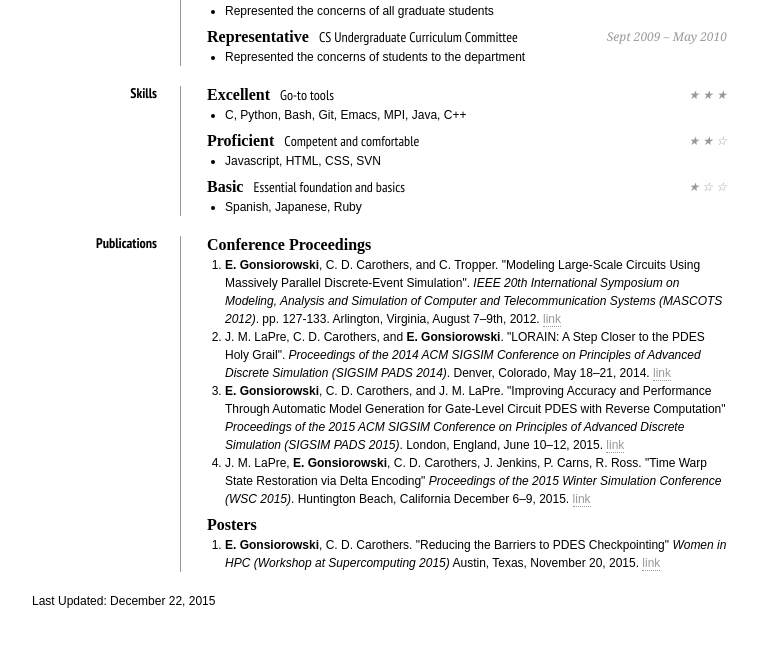
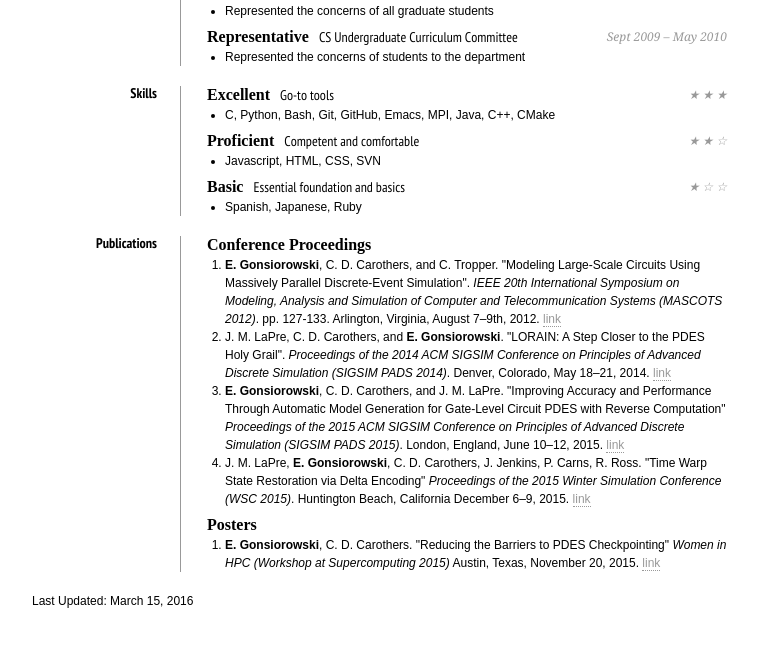
Before and after one commit to gonsie/gonsie.github.io, a Jekyll site: the page index.html, which Jekyll copies as it is, in a window 1280 px wide. Shown: the part 1133-1800 px from the top of the page, without its empty margins (258-1021 px from the left). Built offline with Jekyll 4.4.1, drawn with Linux system fonts in a browser that asks for light colours; some web fonts are replaced.

Commit message:
added CMake

```diff
--- a/index.html
+++ b/index.html
@@ -235,7 +235,7 @@
 					<span>&#9733 &#9733 &#9733</span>
 				</h2>
 				<ul>
-					<li>C, Python, Bash, Git, Emacs, MPI, Java, C++</li>
+					<li>C, Python, Bash, Git, GitHub, Emacs, MPI, Java, C++, CMake</li>
 				</ul>
 
 				<h2 class="smartmargin"><strong>Proficient</strong>Competent and comfortable
@@ -299,7 +299,7 @@
 			<dd class="clear noprint"></dd>
 
 		</dl>
-<p class="noprint">Last Updated: December 22, 2015</p>
+<p class="noprint">Last Updated: March 15, 2016</p>
 	</div>
 
 </body>
```
